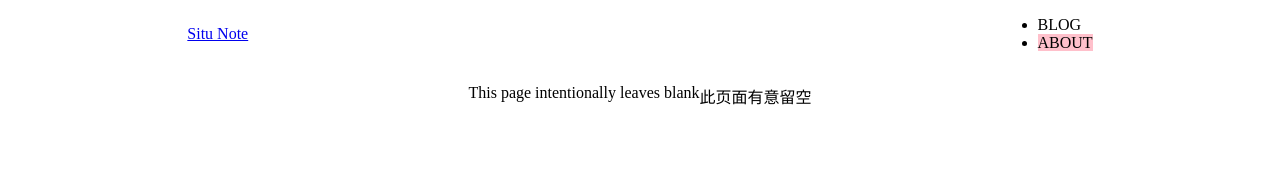
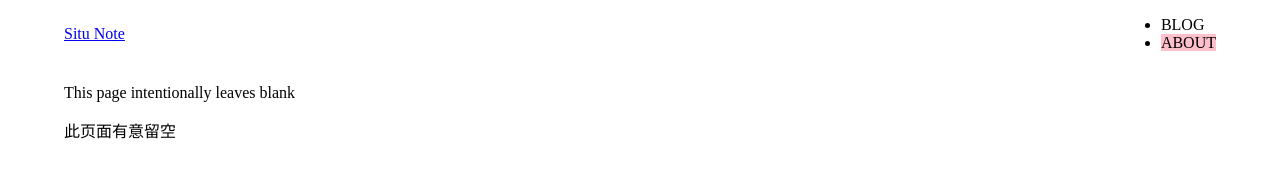
Before and after one commit to situ2001/situ-note, a Gatsby site: page /about in a window 1280 px wide. Built offline with nearby package versions, Linux system fonts and the light colour scheme; Gatsby itself is replaced by a stand-in of ours.

Commit message:
pages: add Container

```diff
--- a/src/pages/about.tsx
+++ b/src/pages/about.tsx
@@ -1,6 +1,6 @@
 import * as React from "react";
+import Container from '../components/Container';
 import Layout from '../components/Layout';
-import * as styles from '../styles/about.module.css'
 
 type Props = {
   location: Location;
@@ -11,10 +11,12 @@ const About = (props: Props) => {
 
   return (
     <Layout location={location}>
-      <div className={styles.container}>
-        <p>This page intentionally leaves blank</p>
-        <p>此页面有意留空</p>
-      </div>
+      <Container>
+          <article>
+            <p>This page intentionally leaves blank</p>
+            <p>此页面有意留空</p>
+          </article>
+      </Container>
     </Layout>
   );
 };
--- a/src/pages/blog.tsx
+++ b/src/pages/blog.tsx
@@ -1,6 +1,7 @@
 import * as React from 'react';
 import { graphql, Link } from 'gatsby';
 import Layout from '../components/Layout';
+import Container from '../components/Container';
 
 type Props = {
   location: Location;
@@ -12,6 +13,7 @@ const Blog = (props: Props) => {
 
   return (
     <Layout location={location}>
+      <Container>
         {
           data.allMdx.nodes.map(node => {
             let link: string = node.frontmatter.permalink ?? `/${node.parent.name}` ?? null;
@@ -23,6 +25,7 @@ const Blog = (props: Props) => {
             );
           })
         }
+      </Container>
     </Layout>
   );
 }
--- a/src/styles/about.module.css
+++ /dev/null
@@ -1,4 +0,0 @@
-.container {
-  display: flex;
-  justify-content: center;
-}
--- a/src/styles/layout.module.css
+++ b/src/styles/layout.module.css
@@ -14,12 +14,13 @@ body {
   display: flex;
   flex-direction: row;
   align-items: center;
-  justify-content: space-around;
+  width: 90%;
+  align-self: center;
+  justify-content: space-between;
 }
 
 .site-title {
   font-size: x-large;
-  padding: 16px;
   text-decoration: none;
   color: black;
 }
@@ -31,7 +32,7 @@ body {
 }
 
 .nav-link-item {
-  padding: 16px;
+  margin: 16px;
 }
 
 .hidden-block {
--- a/src/templates/blog.js
+++ b/src/templates/blog.js
@@ -1,10 +1,12 @@
 import React from 'react';
 import { MDXRenderer } from 'gatsby-plugin-mdx';
 import Layout from '../components/Layout';
+import Container from '../components/Container';
 
 export default function Component({ pageContext, location }) {
   return (
     <Layout location={location}>
+      <Container>
         <div>
           <h1>{pageContext.title}</h1>
           <p>Posted: {pageContext.date}</p>
@@ -13,6 +15,7 @@ export default function Component({ pageContext, location }) {
             {pageContext.body}
           </MDXRenderer>
         </div>
+      </Container>
     </Layout>
   );
 };
```
Also changed, not shown: src/pages/index.tsx (+5 -2 lines). Lines whose indentation alone changed are shown as unchanged.
